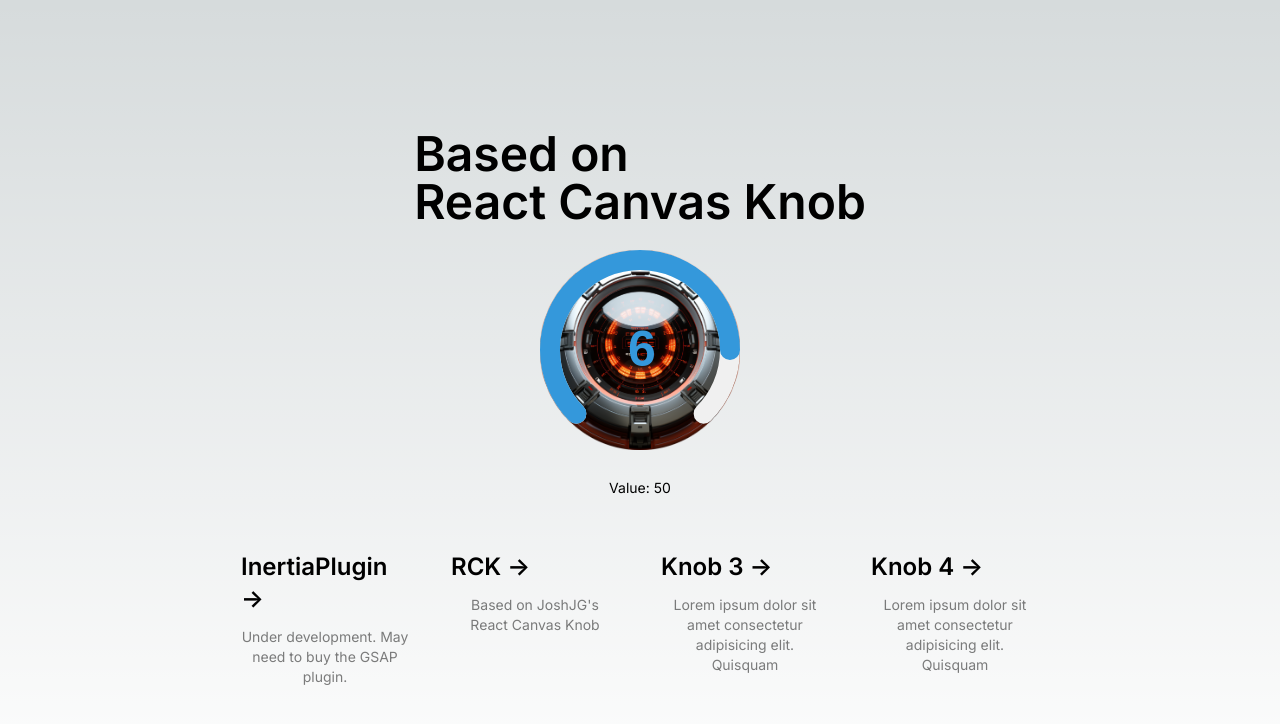
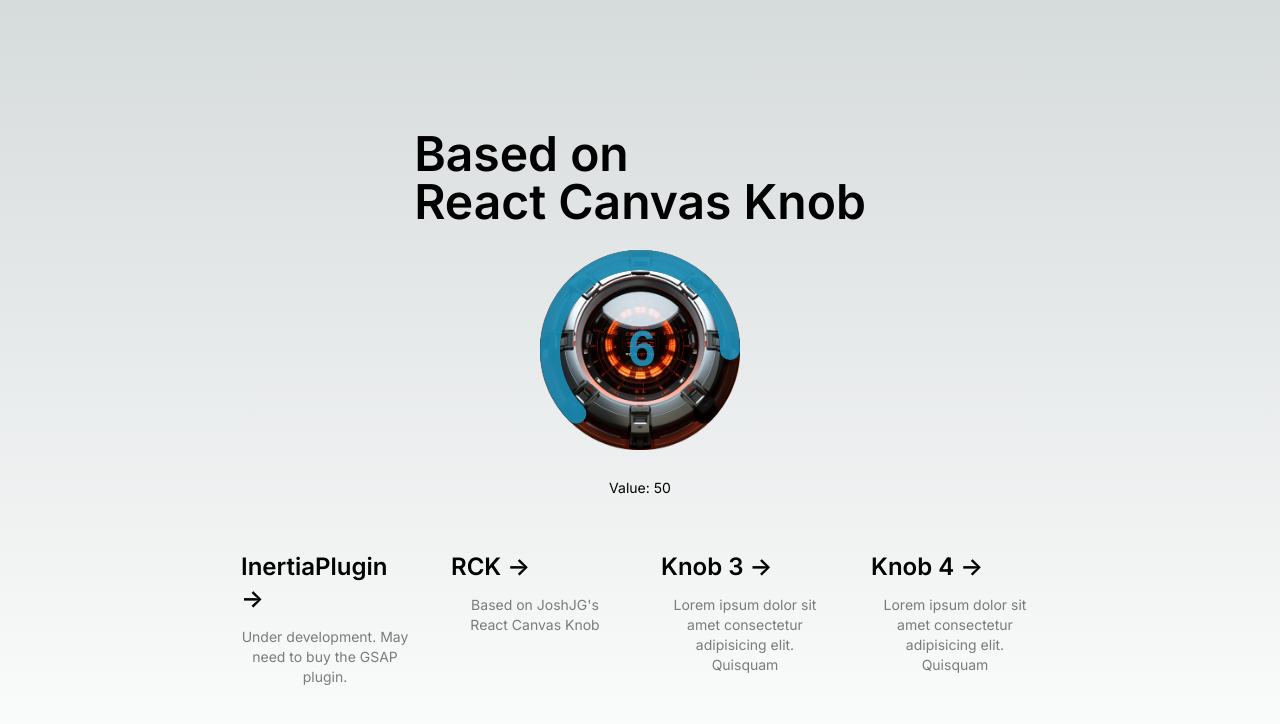
Before and after one commit to jaretogarato/next-gsap-knobs, a Next.js app: page /rck in a window 1280 px wide. Shown: the top 724 px of the page. Built offline with nearby package versions, Linux system fonts and the light colour scheme.

Commit message:
use hsla for foreground color for rck

```diff
--- a/src/app/rck/page.tsx
+++ b/src/app/rck/page.tsx
@@ -74,7 +74,9 @@ const DemoRCKnob = () => {
 				thickness={0.2}
 				lineCap='round'
 				bgColor='#f0f0f0'
-				fgColor='#3498db'
+				// fgColor='#3498db'
+				fgColor='hsla(196, 73%, 50%, .75)'
+				// fgColor='red'
 				displayInput
 				angleArc={270}
 				angleOffset={-135}
--- a/src/components/ReactCanvasKnob.tsx
+++ b/src/components/ReactCanvasKnob.tsx
@@ -335,7 +335,10 @@ const ReactCanvasKnob: React.FC<KnobProps> = ({
 				ctx.lineCap = lineCap
 				// background arc
 				ctx.beginPath()
-				ctx.strokeStyle = bgColor
+				// ctx.strokeStyle = bgColor
+
+				ctx.strokeStyle = 'rgba(0, 0, 0, 0.75)'
+
 				ctx.arc(xy, xy, radius, endAngle - 0.00001, startAngle + 0.00001, true)
 				ctx.stroke()
 				// foreground arc
@@ -354,6 +357,7 @@ const ReactCanvasKnob: React.FC<KnobProps> = ({
 				)
 
 				ctx.beginPath()
+				console.log('fgColor', fgColor)
 				ctx.strokeStyle = fgColor
 				ctx.arc(xy, xy, radius, a.startAngle, a.endAngle, a.acw)
 				ctx.stroke()
```
